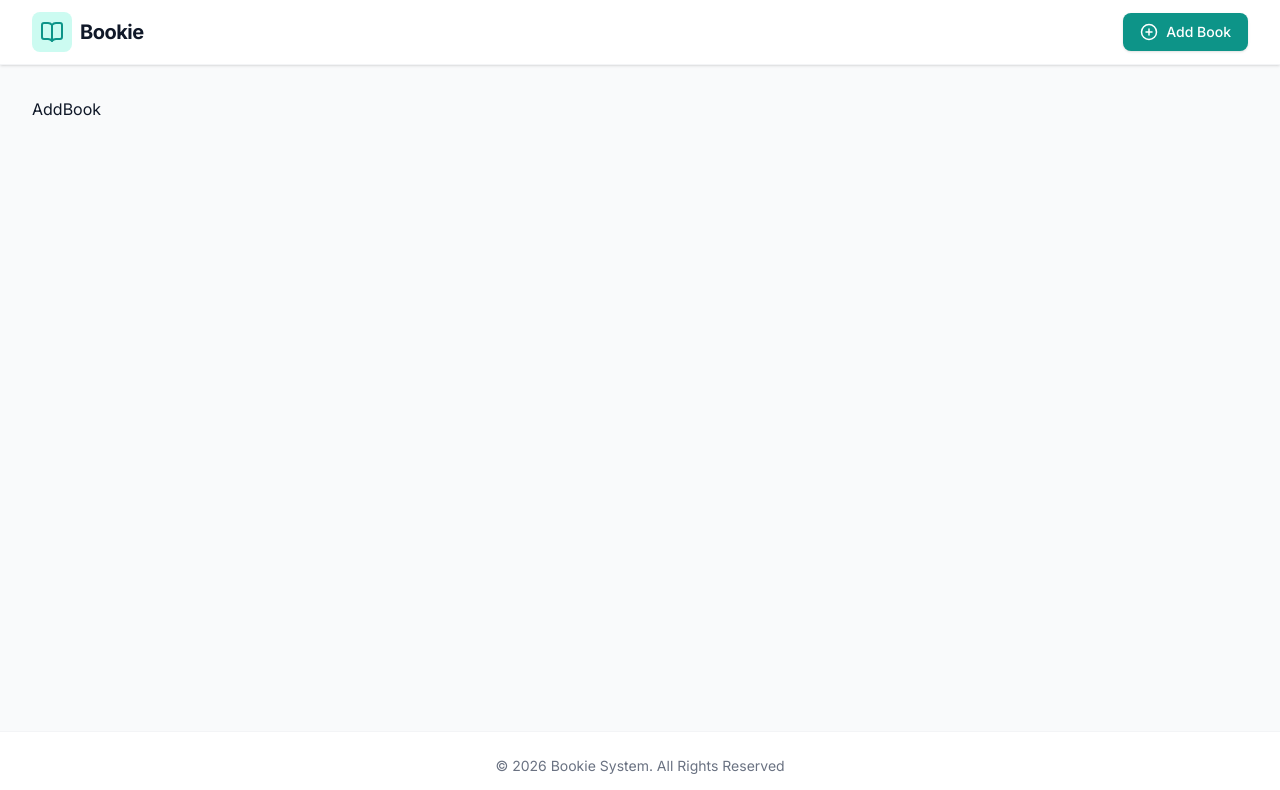
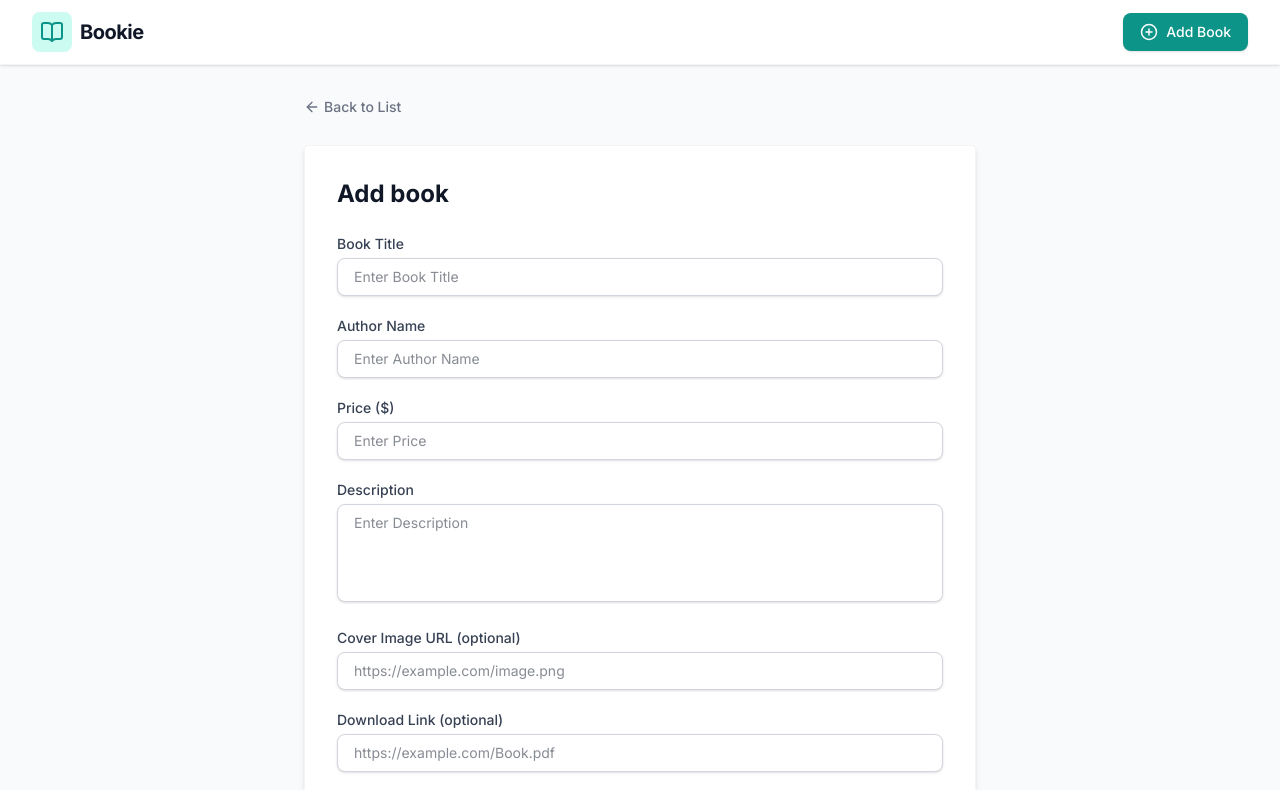
Before and after one commit to brahim1-dev/Bookie, a React app in the folder frontend/: page /add-book in a window 1280 px wide. Shown: the top 790 px of the page. Built offline with nearby package versions, Linux system fonts and the light colour scheme; the HTML template or start-up script is replaced by a standard one.

Commit message:
19.2 we make function in  addBook page

```diff
--- /dev/null
+++ b/frontend/src/components/BookForm.jsx
@@ -0,0 +1,41 @@
+const BookForm = () => {
+return (
+<form className="space-y-5">
+  <div className="">
+    <label htmlFor="title" className="block text-sm font-medium text-gray-700 mb-1">Book Title</label>
+    <input type="text" id="title" name="title" required value="" className="input-field"
+      placeholder="Enter Book Title" />
+  </div>
+  <div className="">
+    <label htmlFor="author" className="block text-sm font-medium text-gray-700 mb-1">Author Name</label>
+    <input type="text" id="author" name="author" required value="" className="input-field"
+      placeholder="Enter Author Name" />
+  </div>
+  <div className="">
+    <label htmlFor="price" className="block text-sm font-medium text-gray-700 mb-1">Price ($)</label>
+    <input type="number" id="price" name="price" required min="0" step="0.01" value="" className="input-field"
+      placeholder="Enter Price" />
+  </div>
+  <div className="">
+    <label htmlFor="description" className="block text-sm font-medium text-gray-700 mb-1">Description </label>
+    <textarea type="text" id="description" rows="4" name="description" required value=""
+      className="input-field resize-none" placeholder="Enter Description" />
+  </div>
+  <div className="">
+    <label htmlFor="coverImage" className="block text-sm font-medium text-gray-700 mb-1">Cover Image URL (optional)</label>
+    <input type="url" id="coverImage" name="coverImage" required  value="" className="input-field" placeholder="https://example.com/image.png"/>
+  </div>
+    <div className="">
+      <label htmlFor="downloadLink" className="block text-sm font-medium text-gray-700 mb-1">Download Link (optional)</label>
+      <input type="url" id="downloadLink" name="downloadLink" required  value="" className="input-field" placeholder="https://example.com/Book.pdf"/>
+    </div>
+    <div className="">
+      <button className="btn btn-primary w-full sm:w-auto mni-w-[120px]" type="submit">
+        Add Book
+      </button>
+    </div>
+    </form>
+  )
+}
+
+export default BookForm
--- a/frontend/src/pages/AddBook.jsx
+++ b/frontend/src/pages/AddBook.jsx
@@ -1,7 +1,23 @@
+import { ArrowLeft } from "lucide-react"
+import { Link } from "react-router-dom"
+import BookForm from "../components/BookForm"
+
+
 
 const AddBook = () => {
   return (
-    <div>AddBook</div>
+    <div>
+      <div className="max-w-2xl mx-auto animate-in slide-in-from-bottom-4 duration-500">
+        <div className="mb-6">
+          <Link className="inline-flex items-center text-sm font-medium text-gray-500 hover:text-brand-600 transition-colors" to="/">
+          <ArrowLeft size={16} className="mr-1"/> Back to List</Link>
+        </div>
+        <div className="bg-white p-8 rounded 2xl shadow-md border border-gray-100">
+          <h1 className="text-2xl font-bold text-gray-900 mb-6">Add book</h1>
+          <BookForm/>
+        </div>
+      </div>
+    </div>
   )
 }
 
```
